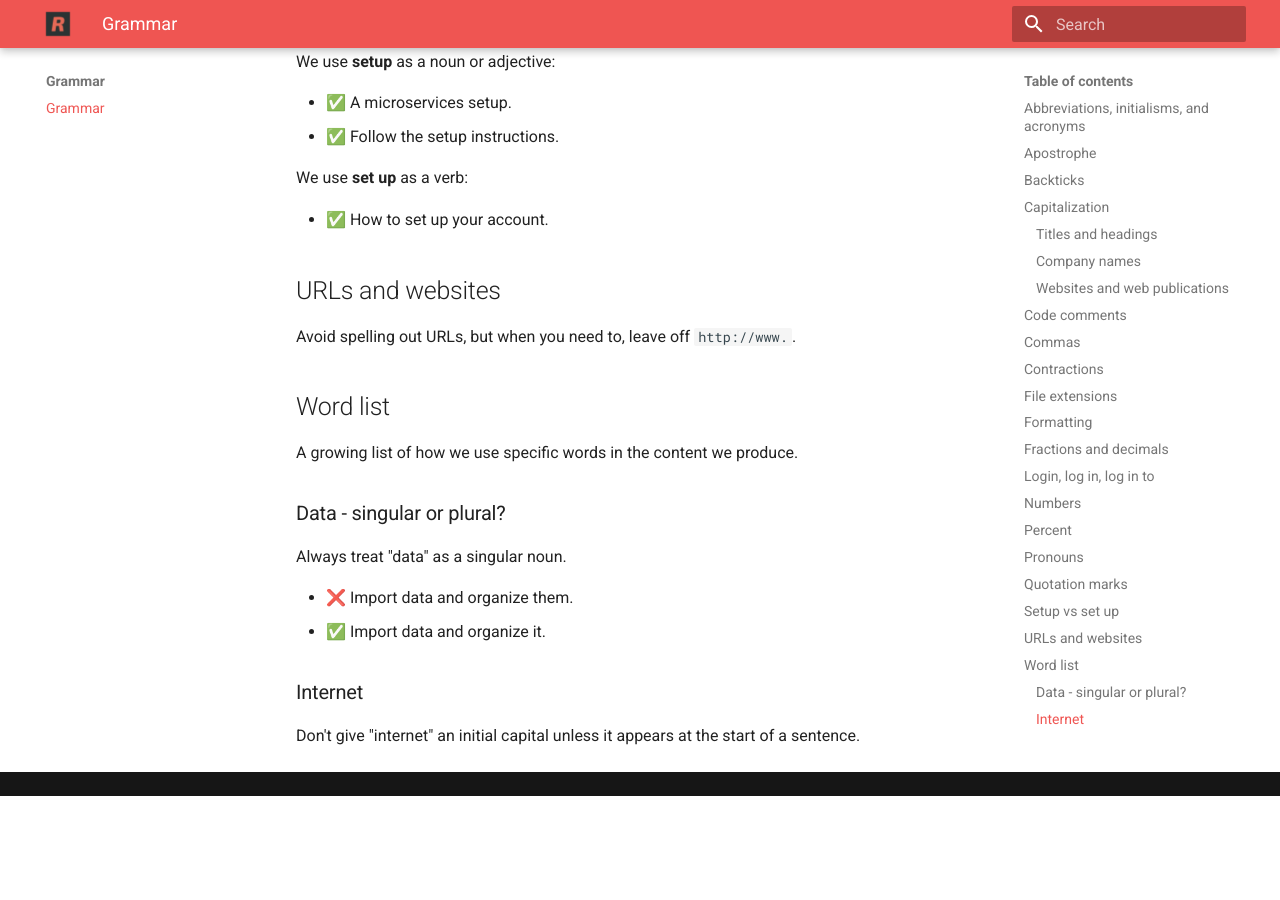
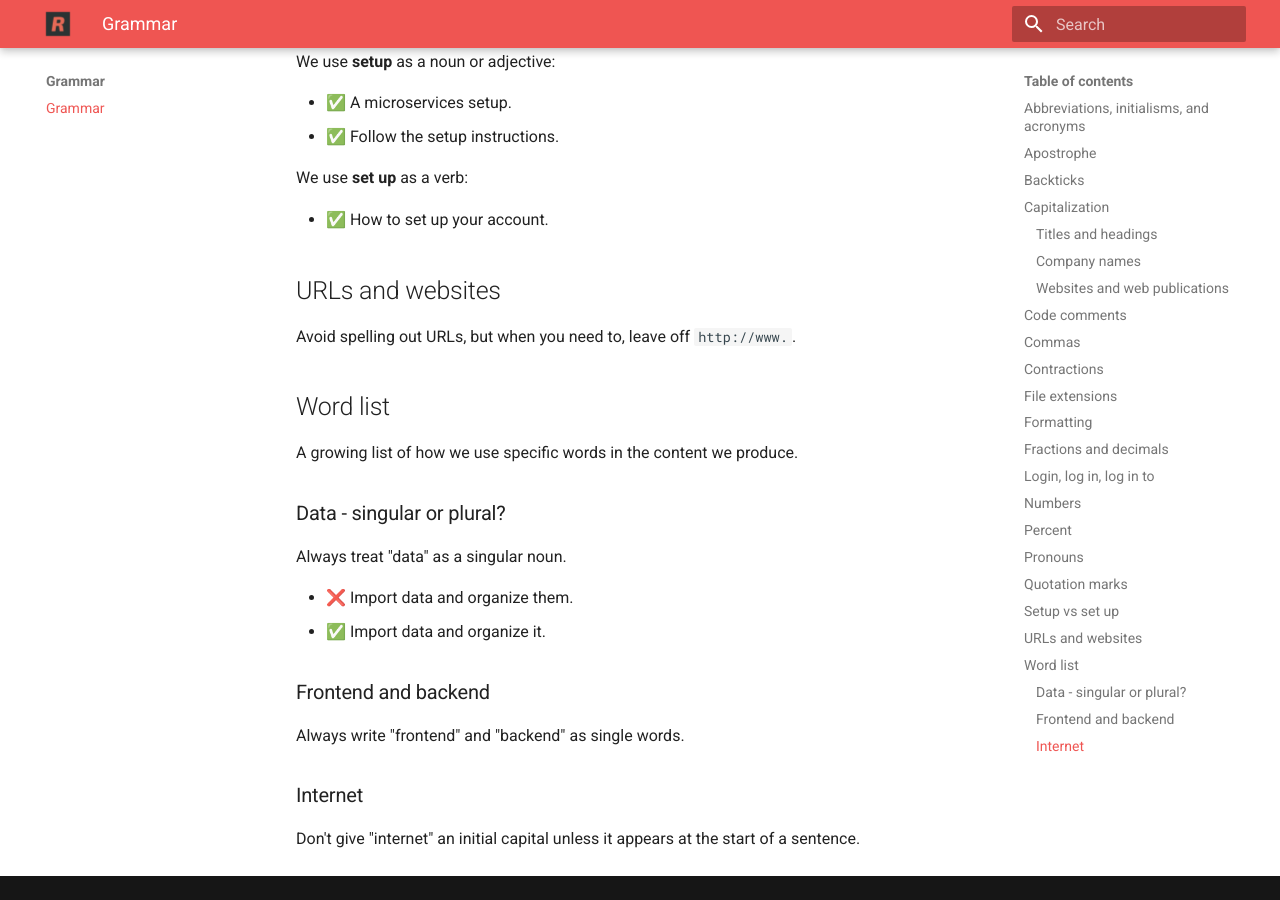
Before and after one commit to ritza-co/styleguide.ritza.co, an MkDocs documentation site: the page built from docs/grammar/grammar.md, in a window 1280 px wide and 900 px high, scrolled down 6129 px. Built offline with MkDocs 1.6.1 and Material for MkDocs 9.7.7, drawn with Linux system fonts in a browser that asks for light colours; before the commit the page ends 6925 px from its top, so only the background shows below that.

Commit message:
Add frontend and backend

```diff
--- a/docs/grammar/grammar.md
+++ b/docs/grammar/grammar.md
@@ -246,6 +246,10 @@ Always treat "data" as a singular noun.
 * ❌ Import data and organize them.
 * ✅ Import data and organize it.
 
+### Frontend and backend
+
+Always write "frontend" and "backend" as single words.
+
 ### Internet
 
 Don't give "internet" an initial capital unless it appears at the start of a sentence.
```
